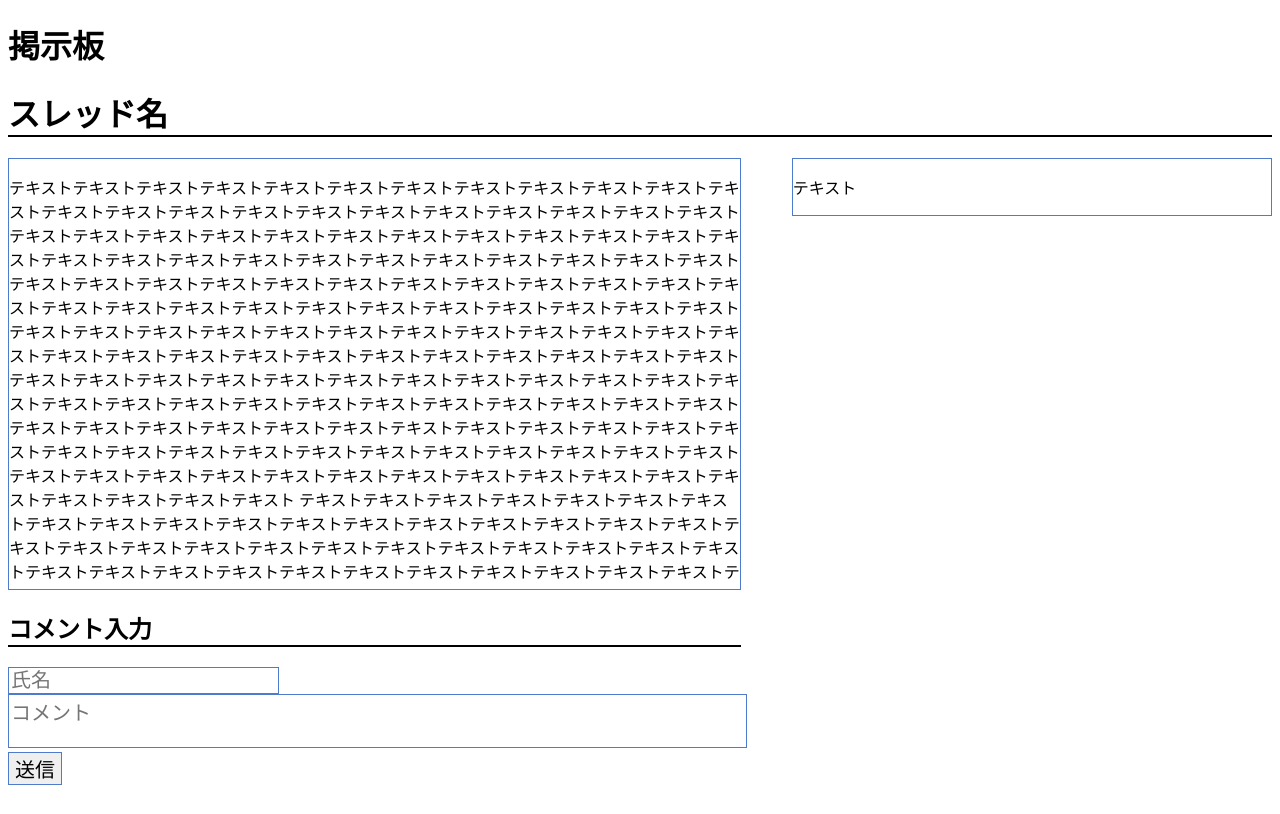
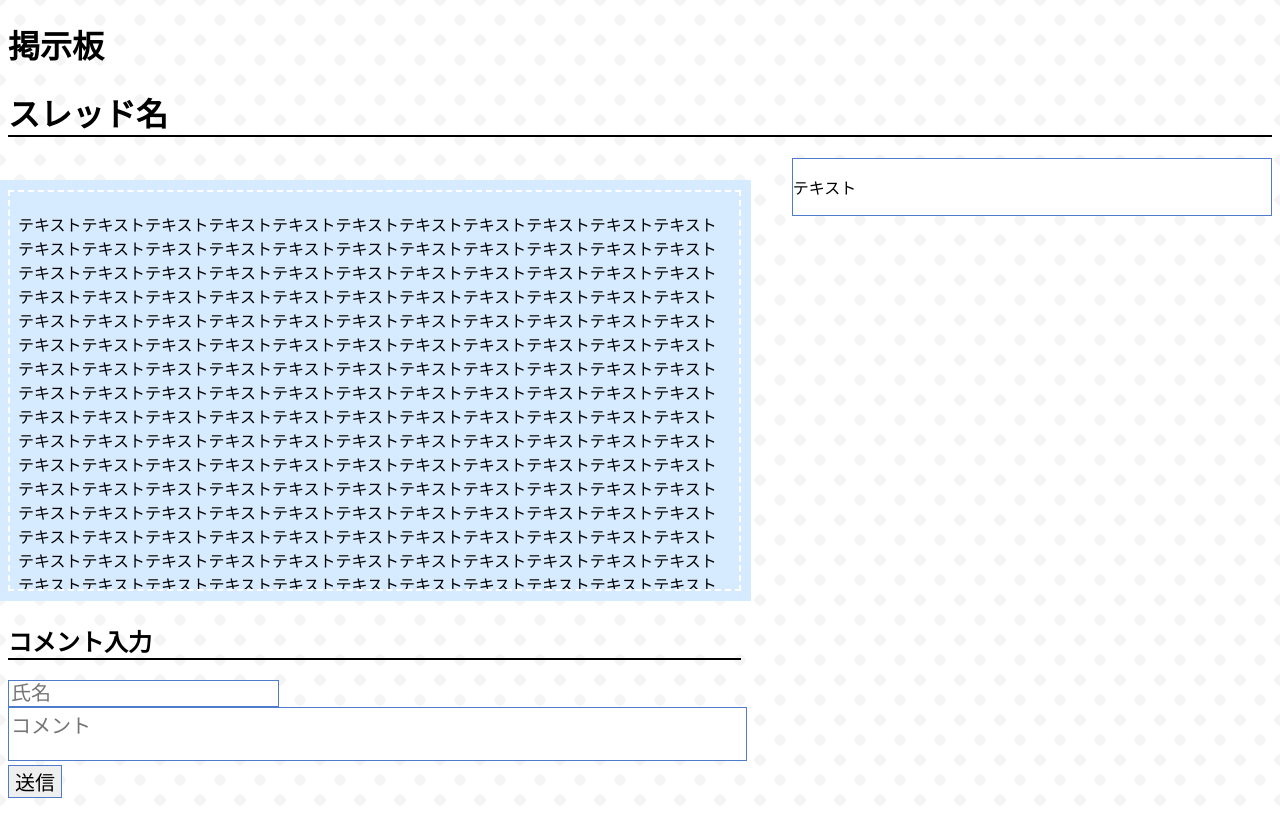
Before and after one commit to 2022AIT-OOP2-G11/ziyuukadai, a Python web app: template templates/index2.html in a window 1280 px wide. Before the commit the page ends 785 px from the top, so only its background shows below. Run offline with Jinja, Linux system fonts and the light colour scheme; the template is opened without the code that fills it, so the values that code supplies are empty.

Commit message:
formタグでかこいました

```diff
--- a/static/index2.css
+++ b/static/index2.css
@@ -1,14 +1,32 @@
+body {
+  background-color: #fff;
+  background-image: radial-gradient(#f5f5f5 20%, transparent 20%),
+    radial-gradient(#f5f5f5 20%, transparent 20%);
+  background-size: 40px 40px;
+  background-position: 0 0, 20px 20px;
+}
 .comment {
+  background-color: #ffffff;
   border: #4e7bcc 1px solid; /*境界線の指定*/
-  height: 430px; /* 横幅を200pxに指定 */
+  height: 390px; /* 横幅を200pxに指定 */
   overflow-y: scroll; /* 縦方向にスクロール可能にする */
+  padding: 0.2em 0.5em;
+  margin: 2em 0;
+  background: #d6ebff;
+  box-shadow: 0px 0px 0px 10px #d6ebff;
+  border: dashed 2px white;
+}
+.text {
+  font-size: 2em;
+  color: #fff;
+  animation: flowing 10s linear infinite;
+  transform: translateX(100%); /*初期位置*/
 }
 .box {
   border: #4e7bcc 1px solid; /*境界線の指定*/
 }
 
 div#main {
-  background-color: #ffffff;
   width: 58%;
   float: left;
 }
--- a/templates/index2.html
+++ b/templates/index2.html
@@ -22,6 +22,7 @@
               テキストテキストテキストテキストテキストテキストテキストテキストテキストテキストテキストテキストテキストテキストテキストテキストテキストテキストテキストテキストテキストテキストテキストテキストテキストテキストテキストテキストテキストテキストテキストテキストテキストテキストテキストテキストテキストテキストテキストテキストテキストテキストテキストテキストテキストテキストテキストテキストテキストテキストテキストテキストテキストテキストテキストテキストテキストテキストテキストテキストテキストテキストテキストテキストテキストテキストテキストテキストテキストテキストテキストテキストテキストテキストテキストテキストテキストテキストテキストテキストテキストテキストテキストテキストテキストテキストテキストテキストテキストテキストテキストテキストテキストテキストテキストテキストテキストテキストテキストテキストテキストテキストテキストテキストテキストテキストテキストテキストテキストテキストテキストテキストテキストテキストテキストテキストテキストテキストテキストテキストテキストテキストテキストテキストテキストテキストテキストテキストテキストテキストテキストテキストテキストテキストテキストテキストテキストテキストテキストテキストテキストテキストテキストテキストテキストテキストテキストテキストテキストテキストテキストテキストテキストテキスト
             </p>
         </div>
+        <form action=“/thread” method=“POST">
         <p>
                 <h2 class="heading">コメント入力</h2>
             <input type="user_name" name="氏名" maxlength="10" placeholder="氏名"/>
@@ -31,6 +32,7 @@
         <input class="button" type="submit" value="送信" />
         </p>
         </div>
+      </form>
 
     <nav>
         <div class="box">
```
